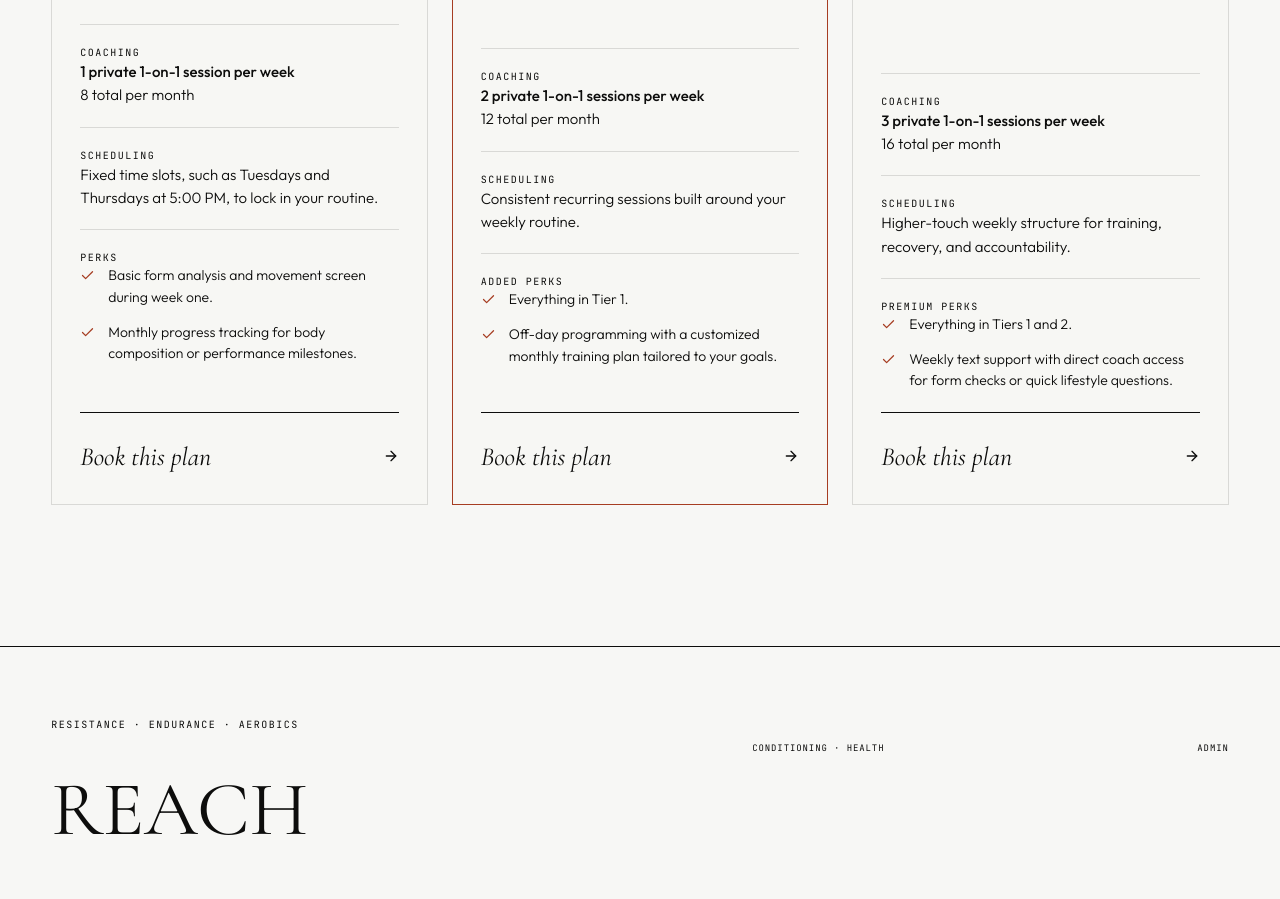
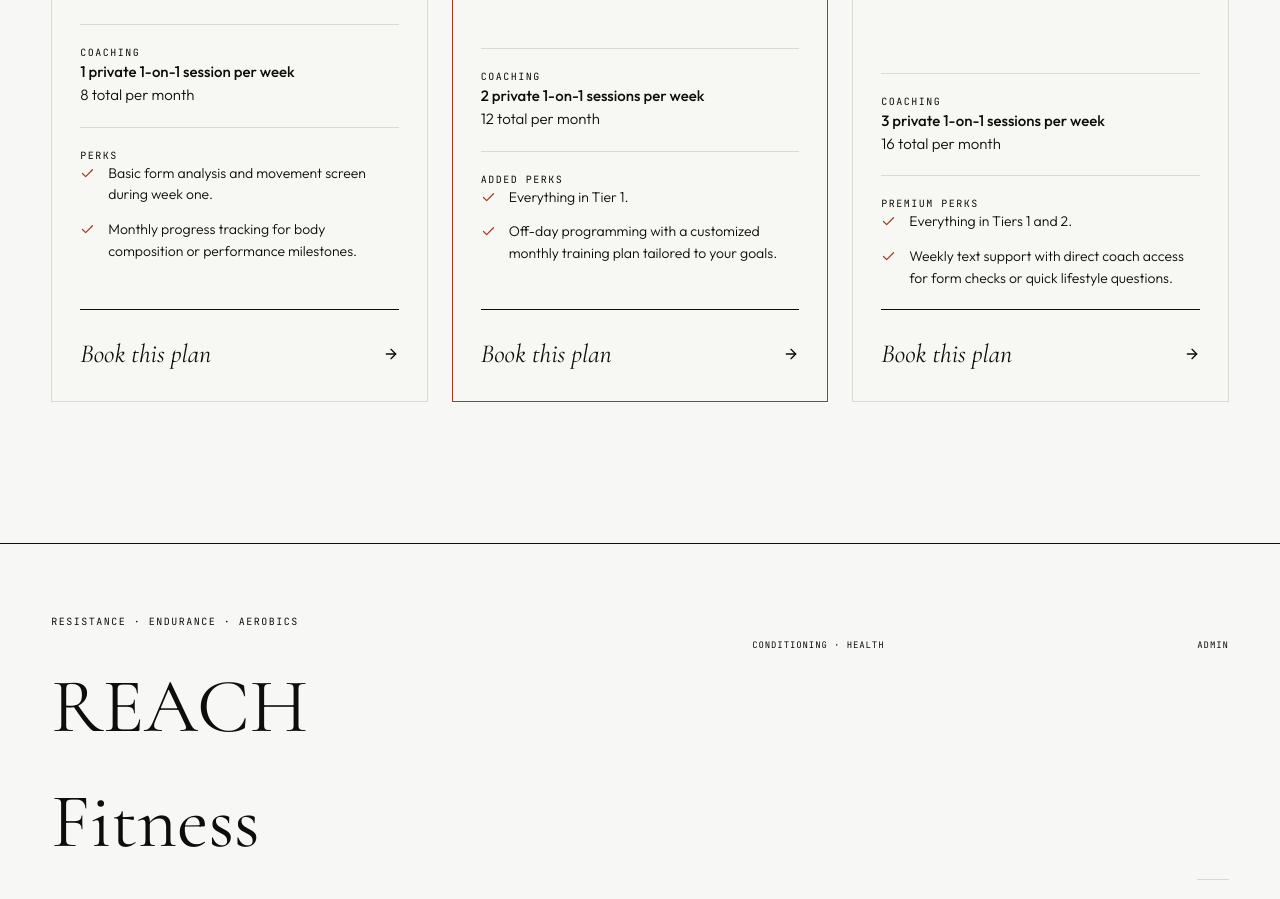
Before and after one commit to sdcamar1/ReachFitness, a React (Vite) app in the folder frontend/: page /pricing in a window 1280 px wide. Shown: the part 900-1799 px from the top of the page. Built offline with nearby package versions, Linux system fonts and the light colour scheme.

Commit message:
Remove scheduling from pricing tiers

```diff
--- a/frontend/src/pages/Pricing.jsx
+++ b/frontend/src/pages/Pricing.jsx
@@ -12,8 +12,6 @@ const inPersonPlans = [
       "Best for beginners building the habit or people with an active lifestyle who need structured strength work.",
     sessions: "1 private 1-on-1 session per week",
     total: "8 total per month",
-    scheduling:
-      "Fixed time slots, such as Tuesdays and Thursdays at 5:00 PM, to lock in your routine.",
     perksTitle: "Perks",
     perks: [
       "Basic form analysis and movement screen during week one.",
@@ -30,7 +28,6 @@ const inPersonPlans = [
       "Best for specific body composition or performance goals with steady momentum and higher accountability.",
     sessions: "2 private 1-on-1 sessions per week",
     total: "12 total per month",
-    scheduling: "Consistent recurring sessions built around your weekly routine.",
     perksTitle: "Added perks",
     perks: [
       "Everything in Tier 1.",
@@ -46,7 +43,6 @@ const inPersonPlans = [
       "Best for athletes, busy executives, or anyone looking for complete lifestyle optimization.",
     sessions: "3 private 1-on-1 sessions per week",
     total: "16 total per month",
-    scheduling: "Higher-touch weekly structure for training, recovery, and accountability.",
     perksTitle: "Premium perks",
     perks: [
       "Everything in Tiers 1 and 2.",
@@ -63,13 +59,10 @@ const onlinePlan = {
     "Remote coaching for athletes and active clients who want expert input on their current training and a clearer path forward.",
   sessions: "1 private, 30-minute live video session per week",
   total: "4 total per month",
-  scheduling:
-    "Permanent reservation of your preferred 30-minute blocks, such as Wednesday at 5:30 AM.",
   perksTitle: "Perks",
   perks: [
     "Initial online assessment.",
     "Personalized workout program.",
-    "Fixed time slots for consistent weekly coaching.",
   ],
 };
 
@@ -89,11 +82,6 @@ function PlanCard({ plan }) {
         <p className="eyebrow">Coaching</p>
         <strong>{plan.sessions}</strong>
         <span>{plan.total}</span>
-      </div>
-
-      <div className="pricing-detail">
-        <p className="eyebrow">Scheduling</p>
-        <span>{plan.scheduling}</span>
       </div>
 
       <div className="pricing-perks">
```
